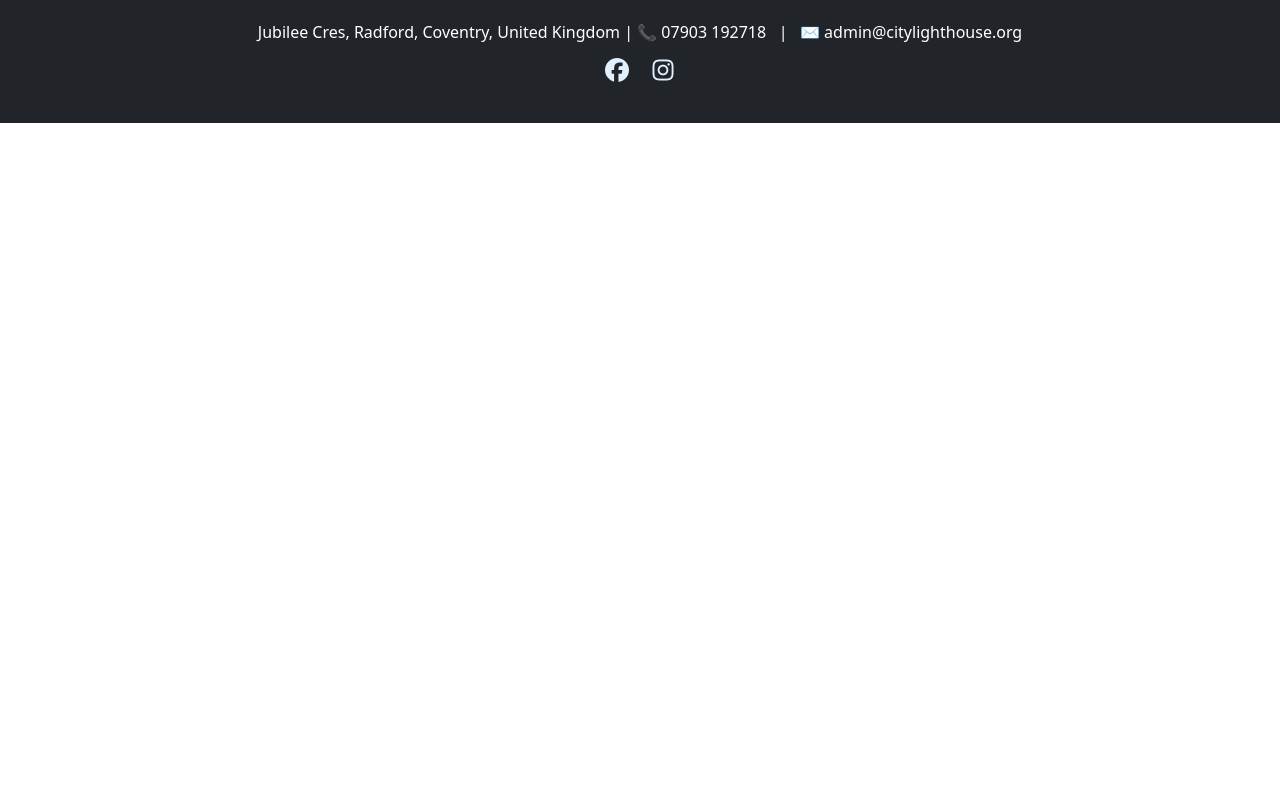
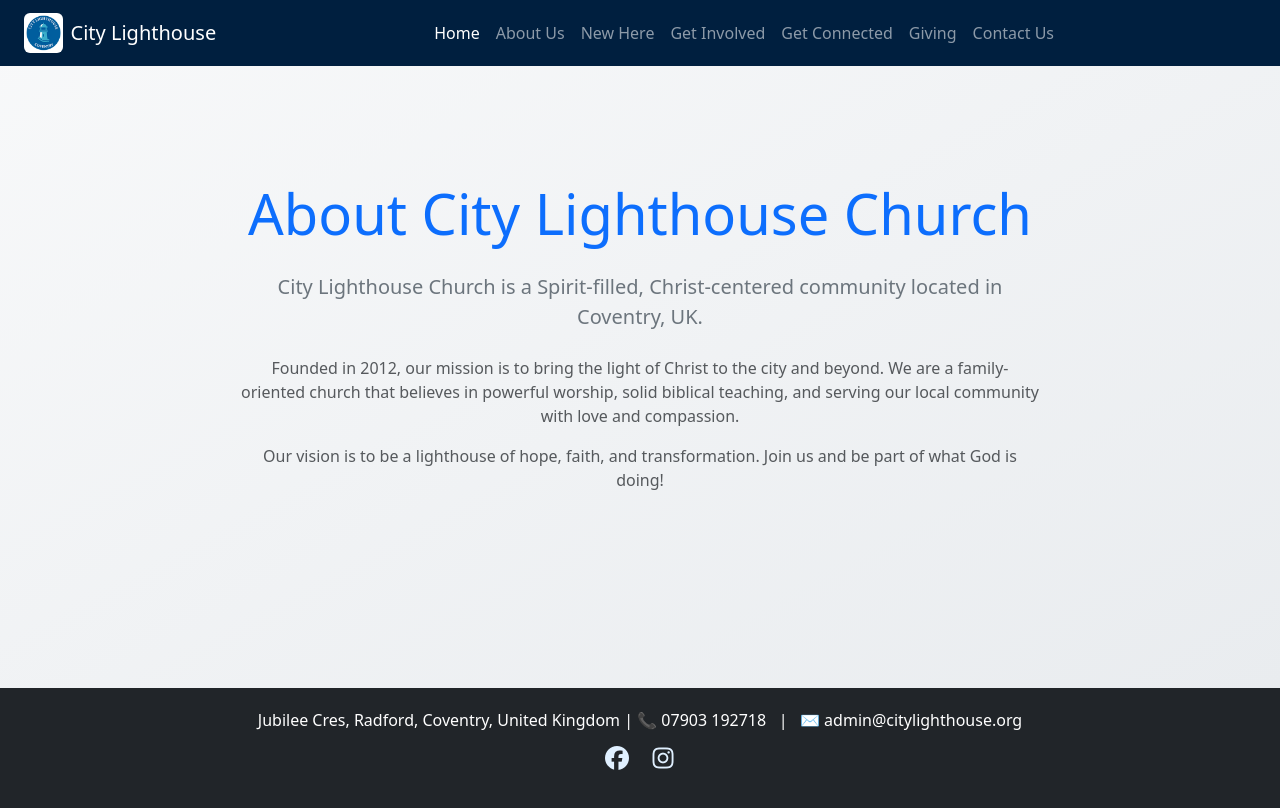
Before and after one commit to jeromSanjeevan/citylighthouse, an Angular app: page /about-us in a window 1280 px wide. Before the commit this address led to /. Shown: the top 808 px of the page. Built offline with nearby package versions, Linux system fonts and the light colour scheme.

Commit message:
Updated About Us page and layout structure

```diff
--- a/angular.json
+++ b/angular.json
@@ -21,9 +21,11 @@
       "prefix": "app",
       "architect": {
         "build": {
-          "builder": "@angular/build:application",
+          "builder": "@angular-devkit/build-angular:browser",
           "options": {
-            "browser": "src/main.ts",
+            "outputPath": "dist/citylighthouse",
+            "index": "src/index.html",
+            "main": "src/main.ts",
             "polyfills": [
               "zone.js"
             ],
@@ -31,7 +33,8 @@
             "assets": [
               {
                 "glob": "**/*",
-                "input": "public"
+                "input": "public",
+                "output": "/"
               }
             ],
             "styles": [
@@ -46,6 +49,16 @@
           },
           "configurations": {
             "production": {
+              "fileReplacements": [],
+              "optimization": true,
+              "outputHashing": "all",
+              "sourceMap": false,
+
+              "namedChunks": false,
+              "aot": true,
+              "extractLicenses": true,
+              "vendorChunk": false,
+              "buildOptimizer": true,
               "budgets": [
                 {
                   "type": "initial",
@@ -57,19 +70,24 @@
                   "maximumWarning": "4kB",
                   "maximumError": "8kB"
                 }
-              ],
-              "outputHashing": "all"
+              ]
             },
             "development": {
+              "buildOptimizer": false,
               "optimization": false,
+              "vendorChunk": true,
               "extractLicenses": false,
-              "sourceMap": true
+              "sourceMap": true,
+              "namedChunks": true
             }
           },
           "defaultConfiguration": "production"
         },
     "serve": {
-          "builder": "@angular/build:dev-server",
+  "builder": "@angular-devkit/build-angular:dev-server",
+  "options": {
+    "buildTarget": "CityLightHouse_FE:build"
+  },
   "configurations": {
     "production": {
       "buildTarget": "CityLightHouse_FE:build:production"
@@ -81,10 +99,10 @@
   "defaultConfiguration": "development"
 },
         "extract-i18n": {
-          "builder": "@angular/build:extract-i18n"
+          "builder": "@angular-devkit/build-angular:extract-i18n"
         },
         "test": {
-          "builder": "@angular/build:karma",
+          "builder": "@angular-devkit/build-angular:karma",
           "options": {
             "polyfills": [
               "zone.js",
@@ -94,7 +112,8 @@
             "assets": [
               {
                 "glob": "**/*",
-                "input": "public"
+                "input": "public",
+                "output": "/"
               }
             ],
             "styles": [
--- a/package.json
+++ b/package.json
@@ -34,6 +34,7 @@
     "zone.js": "~0.15.0"
   },
   "devDependencies": {
+    "@angular-devkit/build-angular": "^20.1.3",
     "@angular/build": "^20.1.3",
     "@angular/cli": "^20.1.3",
     "@angular/compiler-cli": "^20.1.0",
--- /dev/null
+++ b/src/app/CirtyLighthouseChurch/AboutUs/about-us/about-us.css
@@ -0,0 +1,9 @@
+.about-us-container {
+  min-height: 86vh;
+  padding: 2rem;
+  background: linear-gradient(to bottom right, #f8f9fa, #e9ecef);
+}
+
+.content {
+  max-width: 800px;
+}
--- /dev/null
+++ b/src/app/CirtyLighthouseChurch/AboutUs/about-us/about-us.html
@@ -0,0 +1,18 @@
+<app-navbar-lighthouse-church></app-navbar-lighthouse-church>
+
+<div class="about-us-container d-flex flex-column justify-content-center align-items-center text-center">
+  <div class="content">
+    <h1 class="display-4 text-primary mb-4">About City Lighthouse Church</h1>
+    <p class="lead text-secondary mb-4">
+      City Lighthouse Church is a Spirit-filled, Christ-centered community located in Coventry, UK.
+    </p>
+    <p class="text-muted">
+      Founded in 2012, our mission is to bring the light of Christ to the city and beyond. We are a family-oriented
+      church that believes in powerful worship, solid biblical teaching, and serving our local community with love and
+      compassion.
+    </p>
+    <p class="text-muted">
+      Our vision is to be a lighthouse of hope, faith, and transformation. Join us and be part of what God is doing!
+    </p>
+  </div>
+</div>
--- a/src/app/CirtyLighthouseChurch/home-lighthouse-church/home-lighthouse-church.html
+++ b/src/app/CirtyLighthouseChurch/home-lighthouse-church/home-lighthouse-church.html
@@ -7,27 +7,27 @@
 
     <!-- Slide 1 -->
     <div class="carousel-item active">
-      <img src="/HomeSlides/1.jpg" class="d-block w-100" alt="Slide 1">
+      <img src="HomeSlides/1.jpg" class="d-block w-100" alt="Slide 1">
     </div>
 
     <!-- Slide 2 -->
     <div class="carousel-item">
-      <img src="/HomeSlides/2.jpg" class="d-block w-100" alt="Slide 2">
+      <img src="HomeSlides/2.jpg" class="d-block w-100" alt="Slide 2">
     </div>
 
     <!-- Slide 3 -->
     <div class="carousel-item">
-      <img src="/HomeSlides/3.jpg" class="d-block w-100" alt="Slide 3">
+      <img src="HomeSlides/3.jpg" class="d-block w-100" alt="Slide 3">
     </div>
 
     <!-- Slide 4 -->
     <div class="carousel-item">
-      <img src="/HomeSlides/4.jpg" class="d-block w-100" alt="Slide 4">
+      <img src="HomeSlides/4.jpg" class="d-block w-100" alt="Slide 4">
     </div>
 
     <!-- Slide 5 -->
     <div class="carousel-item">
-      <img src="/HomeSlides/5.jpg" class="d-block w-100" alt="Slide 5">
+      <img src="HomeSlides/5.jpg" class="d-block w-100" alt="Slide 5">
     </div>
 
   </div>
--- a/src/app/Footer/footer/footer.html
+++ b/src/app/Footer/footer/footer.html
@@ -3,10 +3,10 @@
       <p class="mb-2">Jubilee Cres, Radford, Coventry, United Kingdom | 📞 07903 192718 &nbsp; | &nbsp; ✉️ admin@citylighthouse.org</p>
 
       <div class="social-icons">
-        <a href="https://www.facebook.com/YourPage" target="_blank" class="text-white me-3 fs-4">
+        <a href="https://www.facebook.com/profile.php?id=100067598567718" target="_blank" class="text-white me-3 fs-4">
           <i class="fab fa-facebook"></i>
         </a>
-        <a href="https://www.instagram.com/YourPage" target="_blank" class="text-white fs-4">
+        <a href="https://www.instagram.com/citylighthousechurch/" target="_blank" class="text-white fs-4">
           <i class="fab fa-instagram"></i>
         </a>
       </div>
--- a/src/app/Home/landing-page/landing-page.html
+++ b/src/app/Home/landing-page/landing-page.html
@@ -6,7 +6,7 @@
     <div class="landing-bg text-white d-flex flex-column align-items-center justify-content-center">
 
       <!-- Church Logo -->
-      <img src="/Logo.png" alt="City Light House Logo" class="mb-4 logo-img" />
+      <img src="Logo.png" alt="City Light House Logo" class="mb-4 logo-img" />
 
       <!-- Welcome Message -->
       <div class="text-center mb-5">
--- a/src/app/Navbar/navbar-lighthouse-church/navbar-lighthouse-church.html
+++ b/src/app/Navbar/navbar-lighthouse-church/navbar-lighthouse-church.html
@@ -1,7 +1,7 @@
 <nav class="navbar navbar-expand-lg navbar-dark navbar-dark-navy px-4 fixed-top">
   <!-- Logo -->
   <a class="navbar-brand d-flex align-items-center" href="#">
-    <img src="/Logo.png" alt="Logo" height="40" class="me-2" />
+    <img src="Logo.png" alt="Logo" height="40" class="me-2" />
     City Lighthouse
   </a>
 
@@ -14,7 +14,7 @@
   <div class="collapse navbar-collapse justify-content-center" id="navbarNav">
     <ul class="navbar-nav mx-auto">
       <li class="nav-item"><a class="nav-link active" routerLink="/">Home</a></li>
-      <li class="nav-item"><a class="nav-link" routerLink="/about">About Us</a></li>
+      <li class="nav-item"><a class="nav-link" routerLink="/about-us">About Us</a></li>
       <li class="nav-item"><a class="nav-link" routerLink="/new-here">New Here</a></li>
       <li class="nav-item"><a class="nav-link" routerLink="/get-involved">Get Involved</a></li>
       <li class="nav-item"><a class="nav-link" routerLink="/get-connected">Get Connected</a></li>
--- a/src/app/app-module.ts
+++ b/src/app/app-module.ts
@@ -7,6 +7,7 @@ import { LandingPage } from './Home/landing-page/landing-page';
 import { Footer } from './Footer/footer/footer';
 import { HomeLighthouseChurch } from './CirtyLighthouseChurch/home-lighthouse-church/home-lighthouse-church';
 import { NavbarLighthouseChurch } from './Navbar/navbar-lighthouse-church/navbar-lighthouse-church';
+import { AboutUs } from './CirtyLighthouseChurch/AboutUs/about-us/about-us';
 
 @NgModule({
   declarations: [
@@ -14,7 +15,8 @@ import { NavbarLighthouseChurch } from './Navbar/navbar-lighthouse-church/navbar
     LandingPage,
     Footer,
     HomeLighthouseChurch,
-    NavbarLighthouseChurch
+    NavbarLighthouseChurch,
+    AboutUs
   ],
   imports: [
     BrowserModule,
--- a/src/app/app-routing-module.ts
+++ b/src/app/app-routing-module.ts
@@ -2,10 +2,12 @@ import { NgModule } from '@angular/core';
 import { RouterModule, Routes } from '@angular/router';
 import { LandingPage } from './Home/landing-page/landing-page';
 import { HomeLighthouseChurch } from './CirtyLighthouseChurch/home-lighthouse-church/home-lighthouse-church';
+import { AboutUs } from './CirtyLighthouseChurch/AboutUs/about-us/about-us';
 
 const routes: Routes = [
   { path: '', component: LandingPage }, // Load on root path
   { path: 'citylighthouse-home', component: HomeLighthouseChurch },
+    { path: 'about-us', component: AboutUs },
 ];
 
 @NgModule({
```
Also changed, not shown: src/app/CirtyLighthouseChurch/AboutUs/about-us/about-us.ts (added, +11 -0 lines), 1 other file (tests, documents, lock files or other folders). Lines whose indentation alone changed are shown as unchanged.
